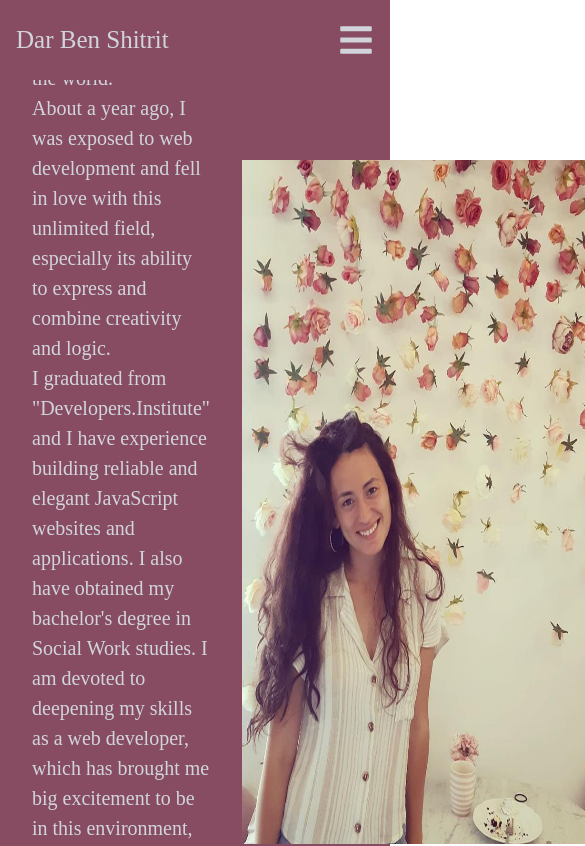
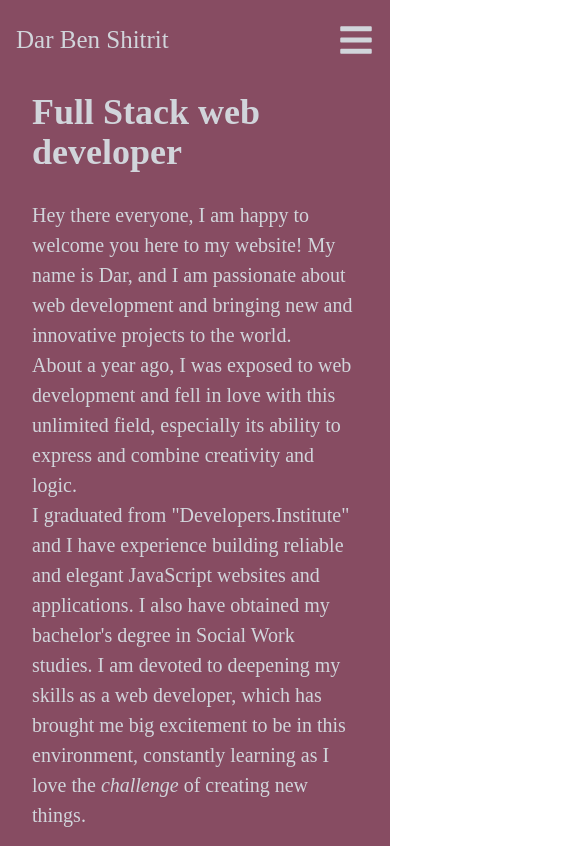
Before and after one commit to DarBS96/my-portfolio, a React (Create React App) app: page / in a window 390 px wide. Shown: the top 846 px of the page, 585 px wide, since content can reach past the window. Built offline with nearby package versions, Linux system fonts and the light colour scheme.

Commit message:
design for mobile

```diff
--- a/src/components/Home.js
+++ b/src/components/Home.js
@@ -9,15 +9,12 @@ import ".././index.css"
 const Home = () => {
   console.log(process.env);
   return (
-    <div
-      name="home"
-      className="bg-[#874C62] w-full flex h-screen md:pl-[80px] pt-40"
-    >
-      <div className="max-w-[1000px] max-auto px-8 flex flex-col justify-center h-full">
+    <div name="home" className="bg-[#874C62] w-full flex md:pl-[80px] pt-40">
+      <div className="max-w-[1000px] max-auto px-8 flex flex-col justify-center">
         {/* <h1 className="text-4xl sm:text-7xl text-[#ccd6f6] home-name-title ">
           Dar Ben Shitrit
         </h1> */}
-        <h1 className="text-4xl sm:text-7xl text-[#8892b0] py-3 home-description-title">
+        <h1 className="text-4xl sm:text-7xl text-[#ccd6f6] py-3 home-description-title">
           Full Stack web developer
         </h1>
         <p className=" sm:text-2xl py-4 max-w-[700px] about-me">
@@ -55,7 +52,7 @@ const Home = () => {
           <ul className="flex flex-col gap-3">
             <li className="w-[160px] min-h-[60px] flex justify-between items-center  duration-300 bg-blue-900 rounded-lg">
               <a
-                href="https://www.linkedin.com/in/or-turi-ab988276/"
+                href="https://www.linkedin.com/in/dar-ben-shitrit-119894203"
                 target="__blank"
                 className="flex justify-between items-center w-full text-gray-300"
               >
@@ -65,7 +62,7 @@ const Home = () => {
             </li>
             <li className="w-[160px] h-[60px] flex justify-between items-center  duration-300 bg-[#333333] rounded-lg">
               <a
-                href="https://github.com/ortori"
+                href="https://github.com/DarBS96?tab=repositories"
                 target="__blank"
                 className="flex justify-between items-center w-full text-gray-300"
               >
@@ -75,7 +72,7 @@ const Home = () => {
             </li>
             <li className="w-[160px] h-[60px] flex justify-between items-center  duration-300 bg-yellow-700 rounded-lg">
               <a
-                href="mailto:ortori@gmail.com"
+                href="mailto:Bsdar00@gmail.com"
                 className="flex justify-between items-center w-full text-gray-300"
               >
                 Email
@@ -84,7 +81,7 @@ const Home = () => {
             </li>
             <li className="w-[160px] h-[60px] flex justify-between items-center  duration-300 bg-[#6fc2b0] rounded-lg">
               <a
-                href="https://docs.google.com/document/d/1YZh5UVhxdkIDTNWUZdTSf_j07Jph3FcN/edit?usp=sharing&ouid=103723995000046318931&rtpof=true&sd=true"
+                href="CVDarBenShitrit"
                 target="__blank"
                 className="flex justify-between items-center w-full text-gray-300"
               >
@@ -95,7 +92,7 @@ const Home = () => {
           </ul>
         </div>
       </div>
-      <img src={ProfileImg} alt="profile-img" />
+      {/* <img src={ProfileImg} alt="profile-img" /> */}
     </div>
   );
 };
--- a/src/components/Navbar.js
+++ b/src/components/Navbar.js
@@ -135,7 +135,7 @@ const Navbar = (props) => {
           </li>
           <li className="w-[160px] h-[60px] flex justify-between items-center ml-[-100px] hover:ml-[-10px] duration-300 bg-[#6fc2b0] rounded-lg">
             <a
-              href=""
+              href={"CVDarBenShitrit.pdf"}
               target="blank"
               className="flex justify-between items-center w-full text-gray-300"
             >
--- a/src/components/Skills.js
+++ b/src/components/Skills.js
@@ -9,7 +9,7 @@ import postgresql from "../assets/postgresql.png";
 
 const Skills = () => {
   return (
-    <div name="skills" className="bg-[#874C62] text-gray-300 h-screen w-full">
+    <div name="skills" className="bg-[#874C62] text-gray-300 xl:h-screen w-full">
       <div className="max-w-[1000px] mx-auto p-4 flex flex-col h-full w-full justify-center">
         <div>
           <p className="text-4xl font-bold inline border-b-4 border-[#c29797]">
--- a/src/components/Work.js
+++ b/src/components/Work.js
@@ -1,13 +1,13 @@
 import calendarAppImg from "../assets/calendarApp.jpg";
 import nutritionAppImg from "../assets/nutritionApp.jpg";
 import feelEat from "../assets/feeleat.png";
-import Resume from "../assets/CVDarBenShitrit.pdf"
+// import Resume from "../assets/CVDarBenShitrit.pdf"
 
 const Work = () => {
   return (
     <div
       name="work"
-      className="bg-[#874C62] w-full md:min-h-screen text-gray-300 py-20"
+      className="bg-[#874C62] w-full md:min-h-screen text-gray-300 "
     >
       <div className="max-w-[810px] mx-auto p-4 flex flex-col justify-center w-full h-full">
         <div className="pb-8">
--- a/src/index.css
+++ b/src/index.css
@@ -37,10 +37,21 @@
 
 .home-description-title {
     font-weight: 600;
-    color: rgb(145, 155, 172);
+    color: rgb(209 213 219);
 }
 
 .about-me {
     color: rgb(209 213 219);
     font-size: 20px !important;
 }
+
+
+/* .h-screen {
+    height: 100vh;
+} */
+
+@media screen and (max-width: 600px) {
+    [name="home"] {
+        padding-top: 5rem !important;
+    }
+}
```
Also changed, not shown: 1 other file (tests, documents, lock files or other folders).
